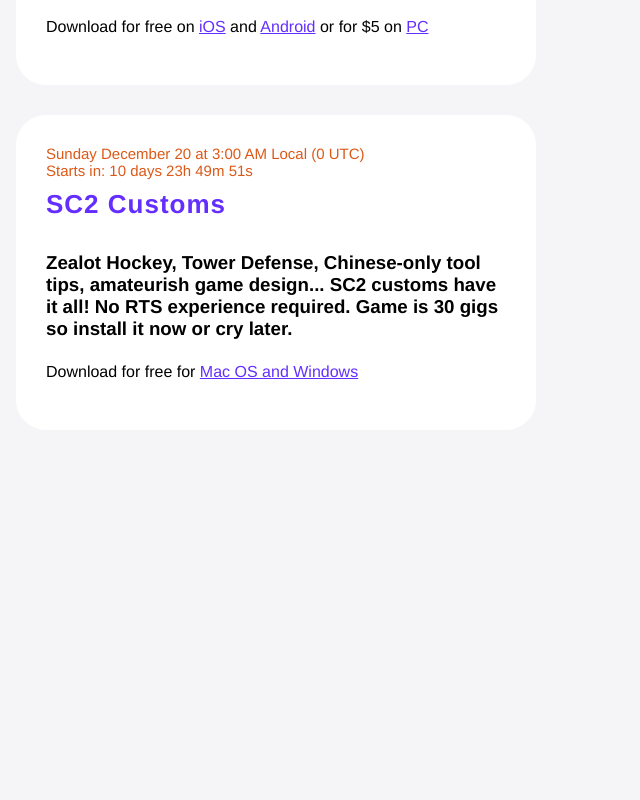
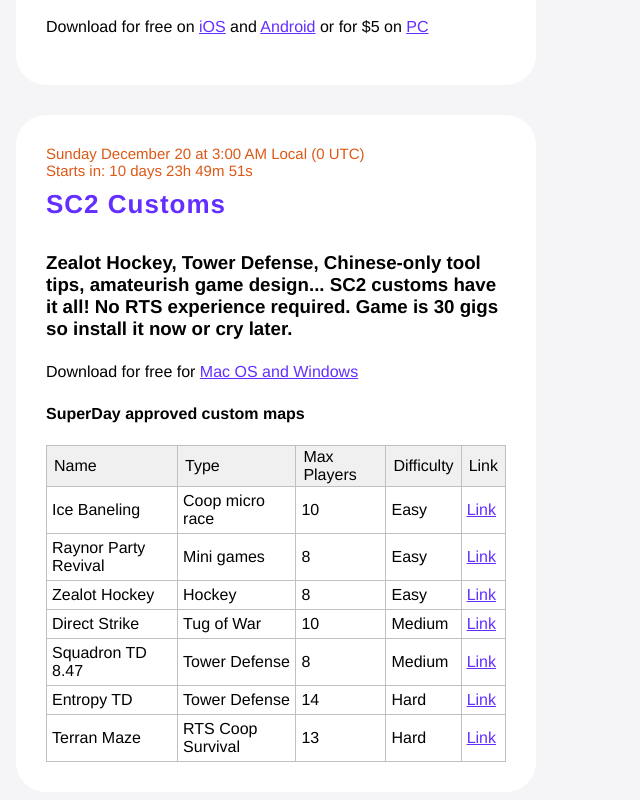
Before and after one commit to aidan-waite/superday-site, a plain HTML site: page index.html in a window 1280 px wide. Shown: the part 1020-1820 px from the top of the page, without its empty margins (0-640 px from the left). Before the commit the page ends 1488 px from the top, so only its background shows below. Drawn offline with Linux system fonts and the light colour scheme.

Commit message:
Table of sc2 custom game suggestions

```diff
--- a/index.html
+++ b/index.html
@@ -60,6 +60,25 @@
 
       a {
         color: #632eff;
+      }
+
+      table {
+        border: 1px solid #c0c0c0;
+        border-collapse: collapse;
+        padding: 5px;
+        table-layout: fixed;
+      }
+      table th {
+        border: 1px solid #c0c0c0;
+        padding: 2px 7px;
+        background: #f0f0f0;
+        font-size: 16px;
+        font-weight: 300;
+        text-align: left;
+      }
+      table td {
+        border: 1px solid #c0c0c0;
+        padding: 5px;
       }
     </style>
   </head>
@@ -194,6 +213,71 @@
           >Mac OS and Windows</a
         >
       </p>
+      <h4>SuperDay approved custom maps</h4>
+      <div id="custom-game-suggestions">
+        <table>
+          <thead>
+            <tr>
+              <th>Name</th>
+              <th>Type</th>
+              <th>Max Players</th>
+              <th>Difficulty</th>
+              <th>Link</th>
+            </tr>
+          </thead>
+          <tbody>
+            <tr>
+              <td>Ice Baneling</td>
+              <td>Coop micro race</td>
+              <td>10</td>
+              <td>Easy</td>
+              <td><a href="battlenet:://starcraft/map/1/187441">Link</a></td>
+            </tr>
+            <tr>
+              <td>Raynor Party Revival</td>
+              <td>Mini games</td>
+              <td>8</td>
+              <td>Easy</td>
+              <td><a href="battlenet:://starcraft/map/1/185617">Link</a></td>
+            </tr>
+            <tr>
+              <td>Zealot Hockey</td>
+              <td>Hockey</td>
+              <td>8</td>
+              <td>Easy</td>
+              <td><a href="battlenet:://starcraft/map/1/225642">Link</a></td>
+            </tr>
+            <tr>
+              <td>Direct Strike</td>
+              <td>Tug of War</td>
+              <td>10</td>
+              <td>Medium</td>
+              <td><a href="battlenet:://starcraft/map/1/208271">Link</a></td>
+            </tr>
+            <tr>
+              <td>Squadron TD 8.47</td>
+              <td>Tower Defense</td>
+              <td>8</td>
+              <td>Medium</td>
+              <td><a href="battlenet:://starcraft/map/1/251428">Link</a></td>
+            </tr>
+            <tr>
+              <td>Entropy TD</td>
+              <td>Tower Defense</td>
+              <td>14</td>
+              <td>Hard</td>
+              <td><a href="battlenet:://starcraft/map/1/214509">Link</a></td>
+            </tr>
+            <tr>
+              <td>Terran Maze</td>
+              <td>RTS Coop Survival</td>
+              <td>13</td>
+              <td>Hard</td>
+              <td><a href="battlenet:://starcraft/map/1/323363">Link</a></td>
+            </tr>
+          </tbody>
+        </table>
+      </div>
     </div>
   </body>
 
```
